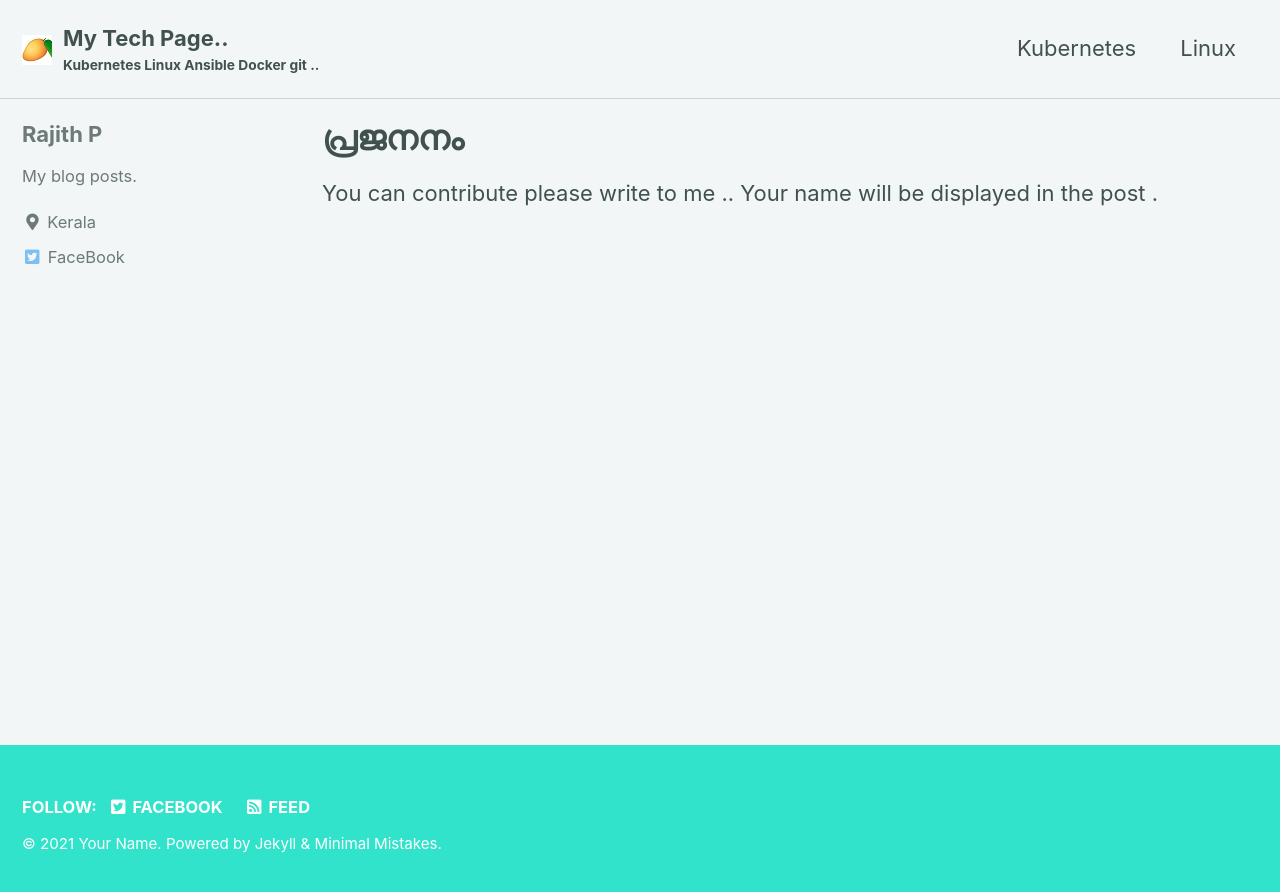
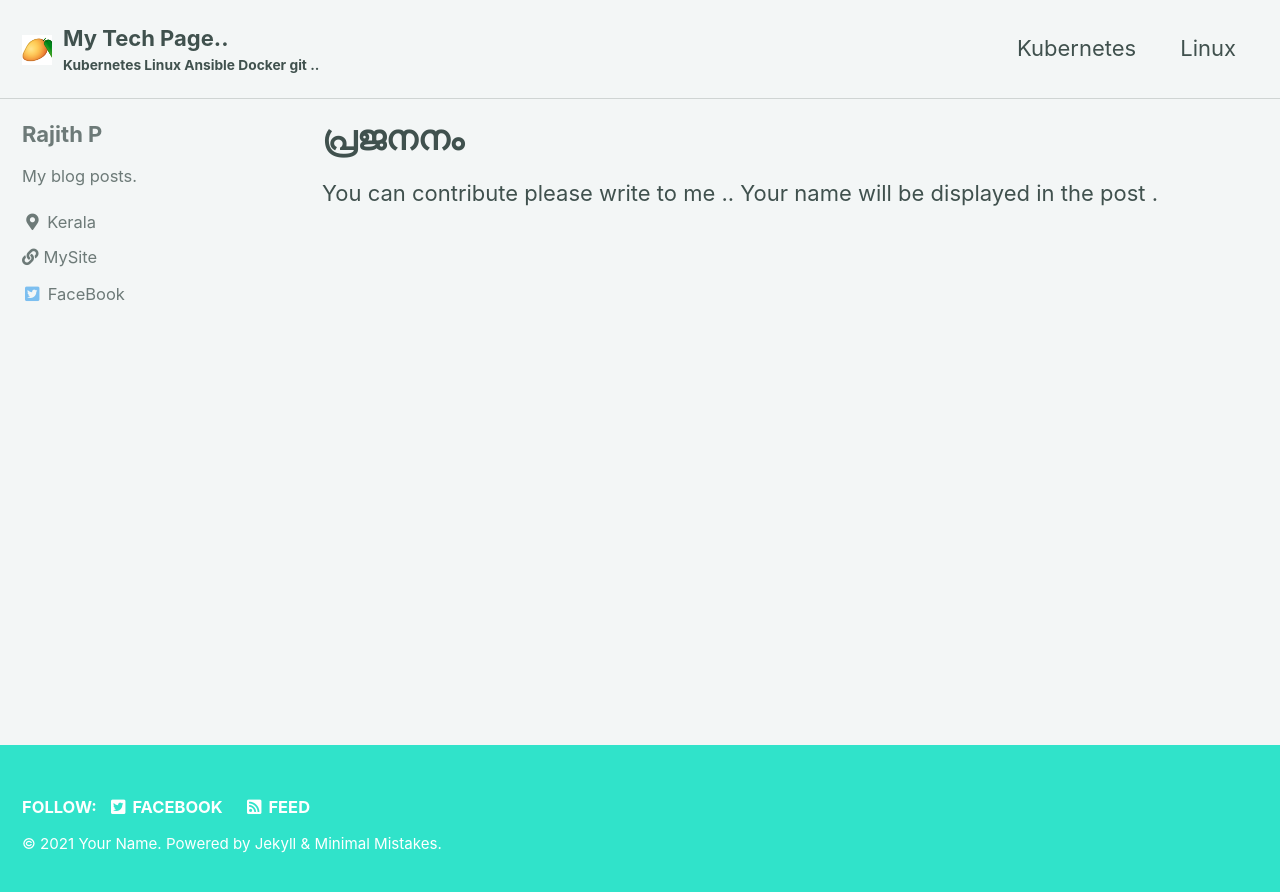
Before and after one commit to mangodairy/devsite, a Jekyll site: the page built from _pages/propogation-archive.md, in a window 1280 px wide. Shown: the top 892 px of the page. Built offline with Jekyll 4.4.1, drawn with Linux system fonts in a browser that asks for light colours; cached includes are drawn as plain includes.

Commit message:
Test home page

```diff
--- a/_config.yml
+++ b/_config.yml
@@ -98,9 +98,9 @@ author:
   bio              : "My blog posts."
   location         : "Kerala"
   links:
-     #- label: "Your Website"
+    - label: "MySite"
      # icon: "fas fa-fw fa-link"
-     # url: "https://your-site.com"
+      url: "https://rajith.in"
     - label: "FaceBook"
       icon: "fab fa-fw fa-twitter-square"
       url: "https://www.facebook.com/rajithpram"
@@ -187,8 +187,8 @@ sass:
 # Outputting
 permalink: /:categories/:title/
 paginate: 5 # amount of posts to show
-#paginate_path: /page:num/
-paginate_path: /blog/page:num
+paginate_path: /page:num/
+#paginate_path: /blog/page:num
 timezone: # http://en.wikipedia.org/wiki/List_of_tz_database_time_zones
 
 
```
